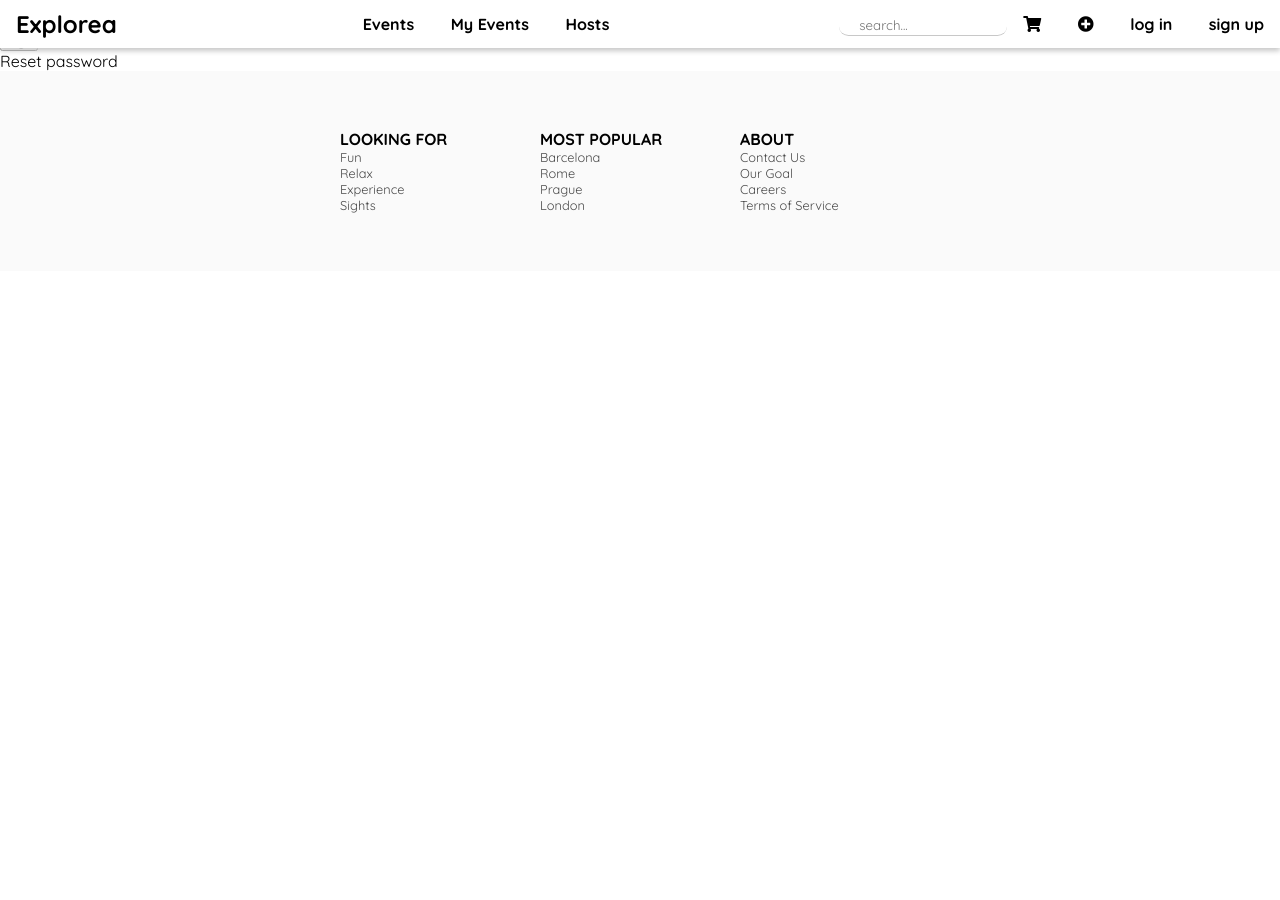
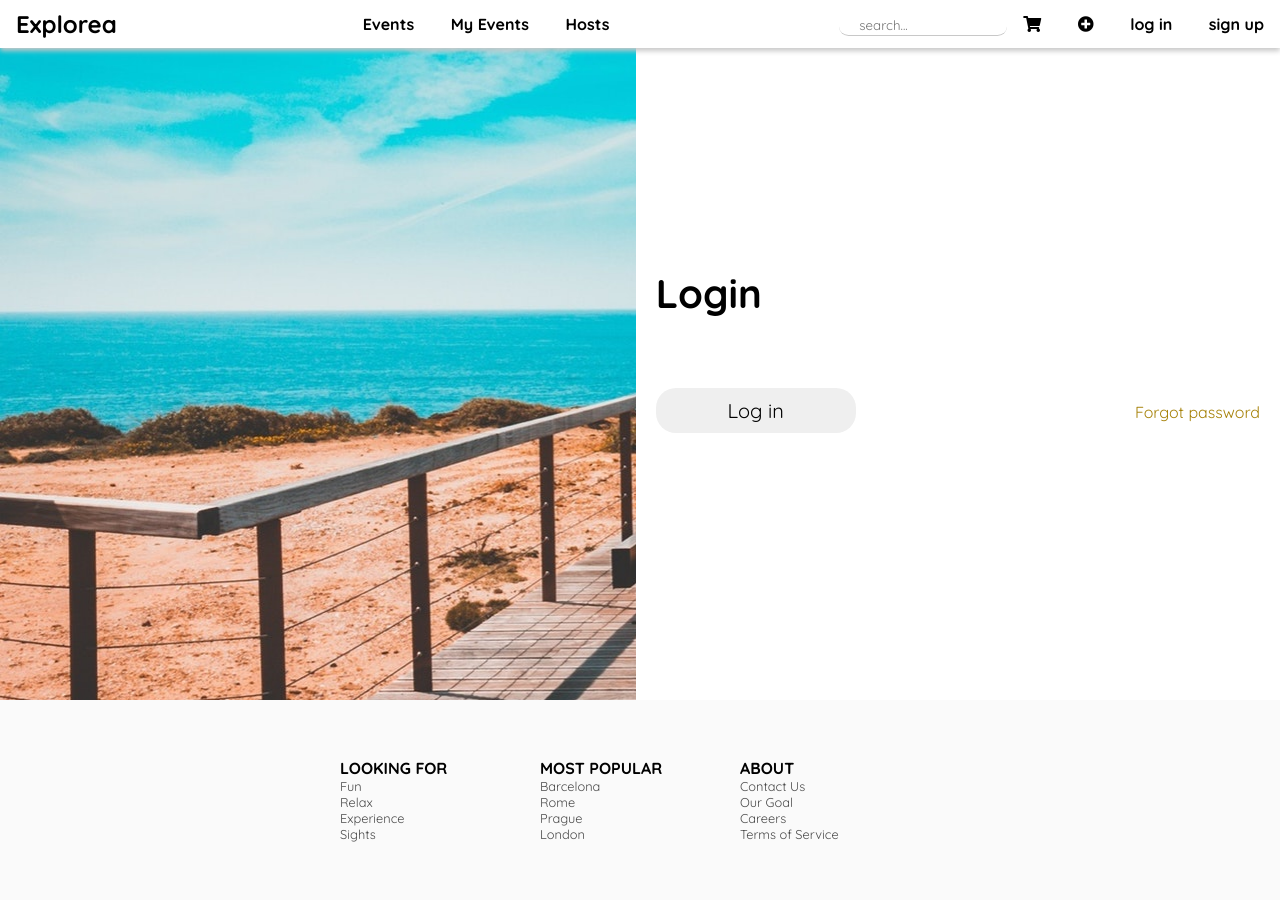
Before and after one commit to benkeanna/events, a Django app: template explorea/templates/accounts/login.html in a window 1280 px wide. Before the commit the page ends 213 px from the top, so only its background shows below. Run offline with Django 3.2, Linux system fonts and the light colour scheme; the template is opened without the code that fills it, so the values that code supplies are empty; some libraries are stand-ins or nearby versions.

Commit message:
Login and register page styling.

```diff
--- a/explorea/templates/accounts/login.html
+++ b/explorea/templates/accounts/login.html
@@ -4,16 +4,28 @@
 
 {% block content %}
 
-<div>
-  <h2>Login</h2>
+<div class="grid_container">
+    <div class="login-image">
 
-  <form method="post">
-    {% csrf_token %}
-    {{ form.as_p }}
-    <button type="submit">Login</button>
-  </form>
+    </div>
+    <div class="login_form">
+
+
+        <form method="post">
+            <h2>Login</h2>
+            {% csrf_token %}
+            {% for field in form.visible_fields %}
+                <p>{{ field.label_tag }}{{ field }}</p>
+            {% endfor %}
+
+            <div>
+                <button type="submit">Log in</button>
+                <a class="forgot-pass" href="{% url 'accounts:reset_password' %}">Forgot password</a>
+            </div>
+
+        </form>
+
+    </div>
 
 </div>
-<a href="/accounts/reset-password/">Reset password</a>
-
 {% endblock %}
--- a/explorea/templates/base.html
+++ b/explorea/templates/base.html
@@ -9,6 +9,8 @@
 
     <link rel="stylesheet" type="text/css" href="{% static 'css/base.css' %}">
     <link rel="stylesheet" href="https://use.fontawesome.com/releases/v5.1.0/css/all.css" integrity="sha384-lKuwvrZot6UHsBSfcMvOkWwlCMgc0TaWr+30HWe3a4ltaBwTZhyTEggF5tJv8tbt" crossorigin="anonymous">
+    {# <link rel="stylesheet" type="text/css" href="{% static 'fonts/Quicksand/base.css' %}"> #}
+
 </head>
 <body>
 
--- a/explorea/templates/header.html
+++ b/explorea/templates/header.html
@@ -1,7 +1,7 @@
 <header>
 
     <div class="header-section" id="logo-container">
-        <a class="nav-button" href="/">
+        <a class="nav-button" href="{% url 'events:index' %}">
             Explorea
         </a>
     </div>
--- a/static/css/base.css
+++ b/static/css/base.css
@@ -161,3 +161,103 @@ footer section a {
 footer section a:hover {
     color:#000;
 }
+
+
+/* login */
+
+.grid_container {
+    height: 700px;
+    display: grid;
+    grid-template-columns: 1fr 1fr;
+    justify-content: center
+    align-content: center;
+}
+.login-image {
+    background-position: left;
+    background-repeat: no-repeat;
+    background-image: url('/static/img/index.jpeg');
+    grid-area: 1 / 1 / 2 / 2;
+}
+
+.login_form,
+.register_form {
+    grid-area: 1 / 2 / 2 / 3;
+    margin: auto;
+    padding: 20px;
+    display: flex;
+    flex-direction: column;
+    justify-content: center;
+    align-items: baseline;
+    white-space: nowrap;
+}
+
+.login_form h2,
+.register_form h2 {
+    font-size: 40px;
+    height: 50px;
+    margin-bottom: 50px;
+}
+
+.login_form p,
+.register_form p {
+    height: 2.6rem;
+    line-height: 2.6rem;
+    margin: 1rem auto;
+    /*display: flex;*/
+}
+
+.login_form label,
+.register_form label  {
+    display: inline-block;
+
+    /*text-align: right;
+    padding-right: 50px;*/
+    width: 12rem;
+}
+
+.login_form input,
+.register_form input {
+    width: 400px;
+    font-size: 1.5em;
+    margin-bottom: 15px;
+    padding-bottom: 5px;
+    border: none;
+    border-bottom: solid rgb(200,200,200) 1px;
+}
+
+.login_form button,
+.register_form button {
+    margin-top: 20px;
+    width: 200px;
+}
+
+.login_form .forgot-pass {
+    display: inline-block;
+    width: 400px;
+    text-align: right;
+    color: #a58006;
+}
+
+.login_form .forgot-pass:hover {
+    font-weight: 700;
+    color: black;
+}
+
+
+/* shared */
+
+
+/*======SHARED ELEMENTS=======*/
+
+
+button {
+    border: none;
+    border-radius: 1em;
+    padding: 0.5em 1.5em;
+    font-size: 20px;
+}
+
+button:hover {
+    background-color: #cca620;
+    color: white;
+}
```
Also changed, not shown: explorea/templates/accounts/register.html (+14 -16 lines).
